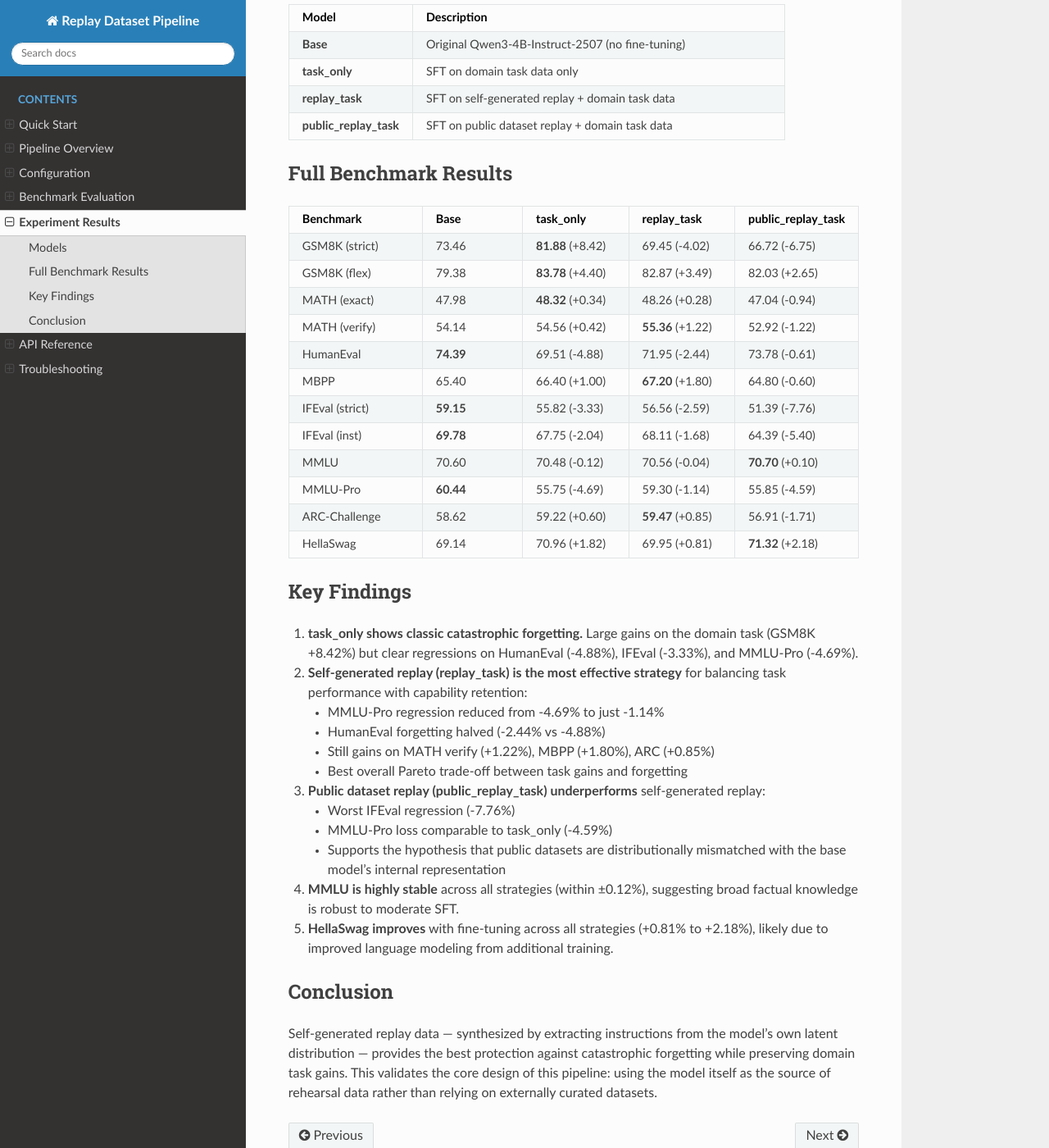
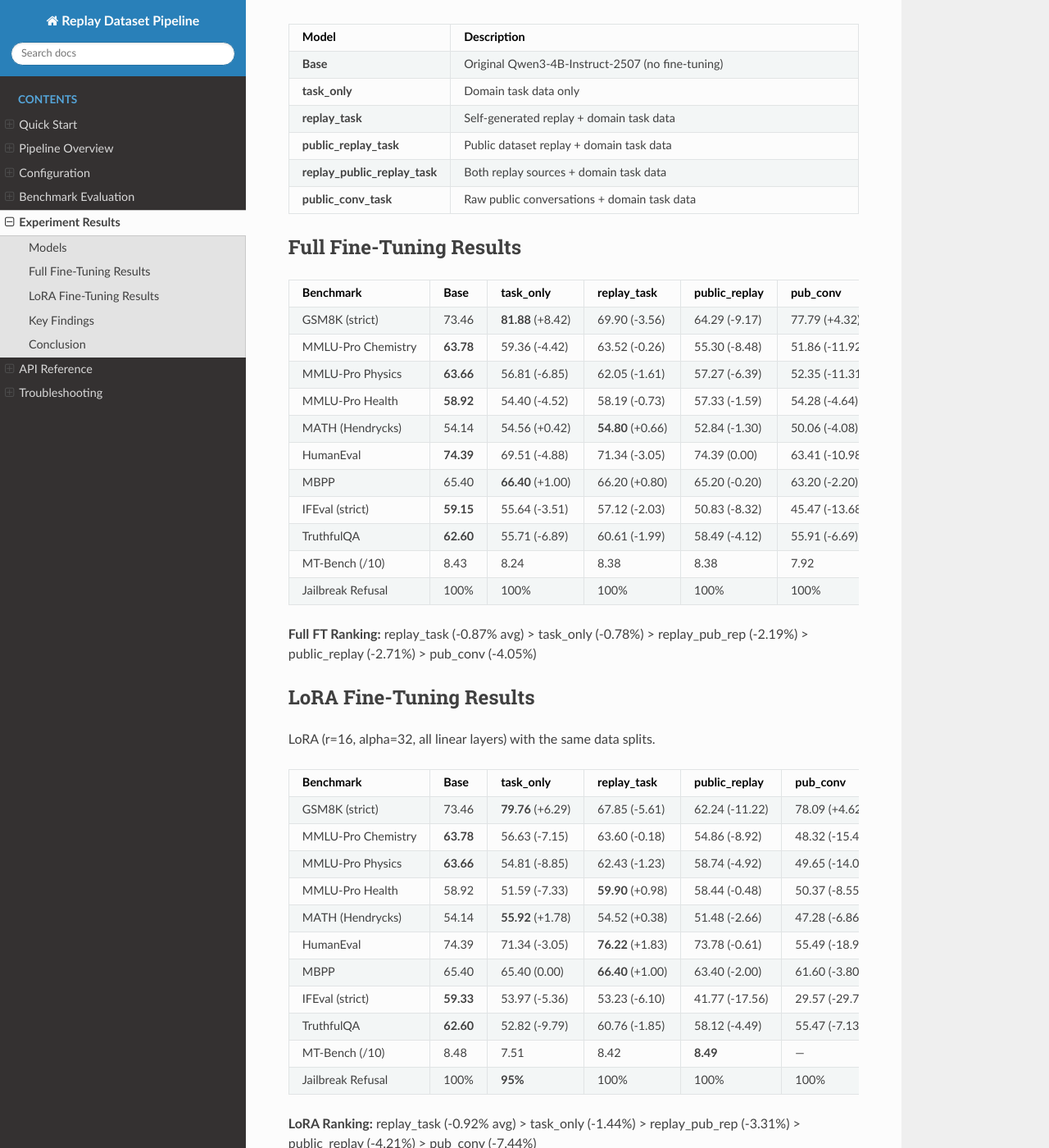
Before and after one commit to vishalsingha/replay-dataset-pipeline, a Sphinx documentation site: the page built from docs/results.rst, in a window 1280 px wide and 1400 px high, scrolled down 284 px. Shown: the whole window at 82% size. Built offline with Sphinx 7.4.7 and the Read the Docs theme 3.1.0, drawn with Linux system fonts in a browser that asks for light colours; some of the changed text lies outside the part shown.

Commit message:
Update docs/results.rst with full FT and LoRA experiment results
- Expand from 4 models to 6 (add replay_public_replay_task, public_conv_task)
- Add complete LoRA results table with all benchmarks
- Add key findings comparing full FT vs LoRA forgetting patterns
- Document safety finding: LoRA task_only breaks jailbreak refusal

Co-authored-by: Cursor <cursoragent@cursor.com>

```diff
--- a/docs/results.rst
+++ b/docs/results.rst
@@ -1,8 +1,9 @@
 Experiment Results
 ==================
 
-We fine-tuned ``Qwen/Qwen3-4B-Instruct-2507`` on a domain task dataset under
-four different data mixing strategies to measure catastrophic forgetting.
+We fine-tuned ``Qwen/Qwen3-4B-Instruct-2507`` on a physics/chemistry/biology
+task dataset under five data mixing strategies using both **full fine-tuning**
+and **LoRA**, then evaluated across 13+ benchmarks.
 
 Models
 ------
@@ -16,119 +17,211 @@ Models
    * - **Base**
      - Original Qwen3-4B-Instruct-2507 (no fine-tuning)
    * - **task_only**
-     - SFT on domain task data only
+     - Domain task data only
    * - **replay_task**
-     - SFT on self-generated replay + domain task data
+     - Self-generated replay + domain task data
    * - **public_replay_task**
-     - SFT on public dataset replay + domain task data
+     - Public dataset replay + domain task data
+   * - **replay_public_replay_task**
+     - Both replay sources + domain task data
+   * - **public_conv_task**
+     - Raw public conversations + domain task data
 
-Full Benchmark Results
-----------------------
+Full Fine-Tuning Results
+------------------------
 
 .. list-table::
    :header-rows: 1
-   :widths: 18 14 14 14 14
+   :widths: 22 13 13 13 13 13
 
    * - Benchmark
      - Base
      - task_only
      - replay_task
-     - public_replay_task
+     - public_replay
+     - pub_conv
    * - GSM8K (strict)
      - 73.46
      - **81.88** (+8.42)
-     - 69.45 (-4.02)
-     - 66.72 (-6.75)
-   * - GSM8K (flex)
-     - 79.38
-     - **83.78** (+4.40)
-     - 82.87 (+3.49)
-     - 82.03 (+2.65)
-   * - MATH (exact)
-     - 47.98
-     - **48.32** (+0.34)
-     - 48.26 (+0.28)
-     - 47.04 (-0.94)
-   * - MATH (verify)
+     - 69.90 (-3.56)
+     - 64.29 (-9.17)
+     - 77.79 (+4.32)
+   * - MMLU-Pro Chemistry
+     - **63.78**
+     - 59.36 (-4.42)
+     - 63.52 (-0.26)
+     - 55.30 (-8.48)
+     - 51.86 (-11.92)
+   * - MMLU-Pro Physics
+     - **63.66**
+     - 56.81 (-6.85)
+     - 62.05 (-1.61)
+     - 57.27 (-6.39)
+     - 52.35 (-11.31)
+   * - MMLU-Pro Health
+     - **58.92**
+     - 54.40 (-4.52)
+     - 58.19 (-0.73)
+     - 57.33 (-1.59)
+     - 54.28 (-4.64)
+   * - MATH (Hendrycks)
      - 54.14
      - 54.56 (+0.42)
-     - **55.36** (+1.22)
-     - 52.92 (-1.22)
+     - **54.80** (+0.66)
+     - 52.84 (-1.30)
+     - 50.06 (-4.08)
    * - HumanEval
      - **74.39**
      - 69.51 (-4.88)
-     - 71.95 (-2.44)
-     - 73.78 (-0.61)
+     - 71.34 (-3.05)
+     - 74.39 (0.00)
+     - 63.41 (-10.98)
    * - MBPP
      - 65.40
-     - 66.40 (+1.00)
-     - **67.20** (+1.80)
-     - 64.80 (-0.60)
+     - **66.40** (+1.00)
+     - 66.20 (+0.80)
+     - 65.20 (-0.20)
+     - 63.20 (-2.20)
    * - IFEval (strict)
      - **59.15**
-     - 55.82 (-3.33)
-     - 56.56 (-2.59)
-     - 51.39 (-7.76)
-   * - IFEval (inst)
-     - **69.78**
-     - 67.75 (-2.04)
-     - 68.11 (-1.68)
-     - 64.39 (-5.40)
-   * - MMLU
-     - 70.60
-     - 70.48 (-0.12)
-     - 70.56 (-0.04)
-     - **70.70** (+0.10)
-   * - MMLU-Pro
-     - **60.44**
-     - 55.75 (-4.69)
-     - 59.30 (-1.14)
-     - 55.85 (-4.59)
-   * - ARC-Challenge
-     - 58.62
-     - 59.22 (+0.60)
-     - **59.47** (+0.85)
-     - 56.91 (-1.71)
-   * - HellaSwag
-     - 69.14
-     - 70.96 (+1.82)
-     - 69.95 (+0.81)
-     - **71.32** (+2.18)
+     - 55.64 (-3.51)
+     - 57.12 (-2.03)
+     - 50.83 (-8.32)
+     - 45.47 (-13.68)
+   * - TruthfulQA
+     - **62.60**
+     - 55.71 (-6.89)
+     - 60.61 (-1.99)
+     - 58.49 (-4.12)
+     - 55.91 (-6.69)
+   * - MT-Bench (/10)
+     - 8.43
+     - 8.24
+     - 8.38
+     - 8.38
+     - 7.92
+   * - Jailbreak Refusal
+     - 100%
+     - 100%
+     - 100%
+     - 100%
+     - 100%
+
+**Full FT Ranking:** replay_task (-0.87% avg) > task_only (-0.78%) > replay_pub_rep (-2.19%) > public_replay (-2.71%) > pub_conv (-4.05%)
+
+LoRA Fine-Tuning Results
+------------------------
+
+LoRA (r=16, alpha=32, all linear layers) with the same data splits.
+
+.. list-table::
+   :header-rows: 1
+   :widths: 22 13 13 13 13 13
+
+   * - Benchmark
+     - Base
+     - task_only
+     - replay_task
+     - public_replay
+     - pub_conv
+   * - GSM8K (strict)
+     - 73.46
+     - **79.76** (+6.29)
+     - 67.85 (-5.61)
+     - 62.24 (-11.22)
+     - 78.09 (+4.62)
+   * - MMLU-Pro Chemistry
+     - **63.78**
+     - 56.63 (-7.15)
+     - 63.60 (-0.18)
+     - 54.86 (-8.92)
+     - 48.32 (-15.46)
+   * - MMLU-Pro Physics
+     - **63.66**
+     - 54.81 (-8.85)
+     - 62.43 (-1.23)
+     - 58.74 (-4.92)
+     - 49.65 (-14.01)
+   * - MMLU-Pro Health
+     - 58.92
+     - 51.59 (-7.33)
+     - **59.90** (+0.98)
+     - 58.44 (-0.48)
+     - 50.37 (-8.55)
+   * - MATH (Hendrycks)
+     - 54.14
+     - **55.92** (+1.78)
+     - 54.52 (+0.38)
+     - 51.48 (-2.66)
+     - 47.28 (-6.86)
+   * - HumanEval
+     - 74.39
+     - 71.34 (-3.05)
+     - **76.22** (+1.83)
+     - 73.78 (-0.61)
+     - 55.49 (-18.90)
+   * - MBPP
+     - 65.40
+     - 65.40 (0.00)
+     - **66.40** (+1.00)
+     - 63.40 (-2.00)
+     - 61.60 (-3.80)
+   * - IFEval (strict)
+     - **59.33**
+     - 53.97 (-5.36)
+     - 53.23 (-6.10)
+     - 41.77 (-17.56)
+     - 29.57 (-29.76)
+   * - TruthfulQA
+     - **62.60**
+     - 52.82 (-9.79)
+     - 60.76 (-1.85)
+     - 58.12 (-4.49)
+     - 55.47 (-7.13)
+   * - MT-Bench (/10)
+     - 8.48
+     - 7.51
+     - 8.42
+     - **8.49**
+     - ---
+   * - Jailbreak Refusal
+     - 100%
+     - **95%**
+     - 100%
+     - 100%
+     - 100%
+
+**LoRA Ranking:** replay_task (-0.92% avg) > task_only (-1.44%) > replay_pub_rep (-3.31%) > public_replay (-4.21%) > pub_conv (-7.44%)
 
 Key Findings
 ------------
 
-1. **task_only shows classic catastrophic forgetting.** Large gains on the
-   domain task (GSM8K +8.42%) but clear regressions on HumanEval (-4.88%),
-   IFEval (-3.33%), and MMLU-Pro (-4.69%).
+1. **Self-generated replay preserves science knowledge 7x better (full FT) and
+   250x better (LoRA)** than no replay. MMLU-Pro science avg loss: -0.69% with
+   replay vs -4.44% without (full FT); -0.03% vs -7.59% (LoRA).
 
-2. **Self-generated replay (replay_task) is the most effective strategy** for
-   balancing task performance with capability retention:
+2. **LoRA without replay is MORE destructive than full fine-tuning.** LoRA
+   ``task_only`` shows worse forgetting: TruthfulQA -9.79% (vs -6.89% full FT),
+   MMLU-Pro Physics -8.85% (vs -6.85%), and jailbreak refusal drops to 95%.
 
-   - MMLU-Pro regression reduced from -4.69% to just -1.14%
-   - HumanEval forgetting halved (-2.44% vs -4.88%)
-   - Still gains on MATH verify (+1.22%), MBPP (+1.80%), ARC (+0.85%)
-   - Best overall Pareto trade-off between task gains and forgetting
+3. **Self-replay with LoRA improves capabilities beyond base.** HumanEval
+   +1.83%, Biology +0.56%, Health +0.98%. Replay acts as beneficial
+   regularization.
 
-3. **Public dataset replay (public_replay_task) underperforms** self-generated
-   replay:
+4. **Public conversations are catastrophic.** IFEval -29.76% (LoRA),
+   HumanEval -18.90%, MMLU-Pro Math -16.80%.
 
-   - Worst IFEval regression (-7.76%)
-   - MMLU-Pro loss comparable to task_only (-4.59%)
-   - Supports the hypothesis that public datasets are distributionally
-     mismatched with the base model's internal representation
+5. **Distribution matching > response quality.** Simple self-replay outperforms
+   carefully curated GPT-4-generated public datasets.
 
-4. **MMLU is highly stable** across all strategies (within ±0.12%), suggesting
-   broad factual knowledge is robust to moderate SFT.
-
-5. **HellaSwag improves** with fine-tuning across all strategies (+0.81% to
-   +2.18%), likely due to improved language modeling from additional training.
+6. **Safety is preserved with replay.** All replay models maintain 100%
+   jailbreak refusal. Only LoRA ``task_only`` breaks safety (95%).
 
 Conclusion
 ----------
 
-Self-generated replay data — synthesized by extracting instructions from the
-model's own latent distribution — provides the best protection against
-catastrophic forgetting while preserving domain task gains. This validates the
-core design of this pipeline: using the model itself as the source of rehearsal
-data rather than relying on externally curated datasets.
+Self-generated replay is essential for both full fine-tuning and LoRA. For LoRA
+in particular, the low-rank constraint makes forgetting sharper, making replay
+even more critical. The ``replay_task`` strategy provides the best trade-off:
+minimal forgetting, preserved safety, and in some cases improved capabilities
+beyond the base model.
```
